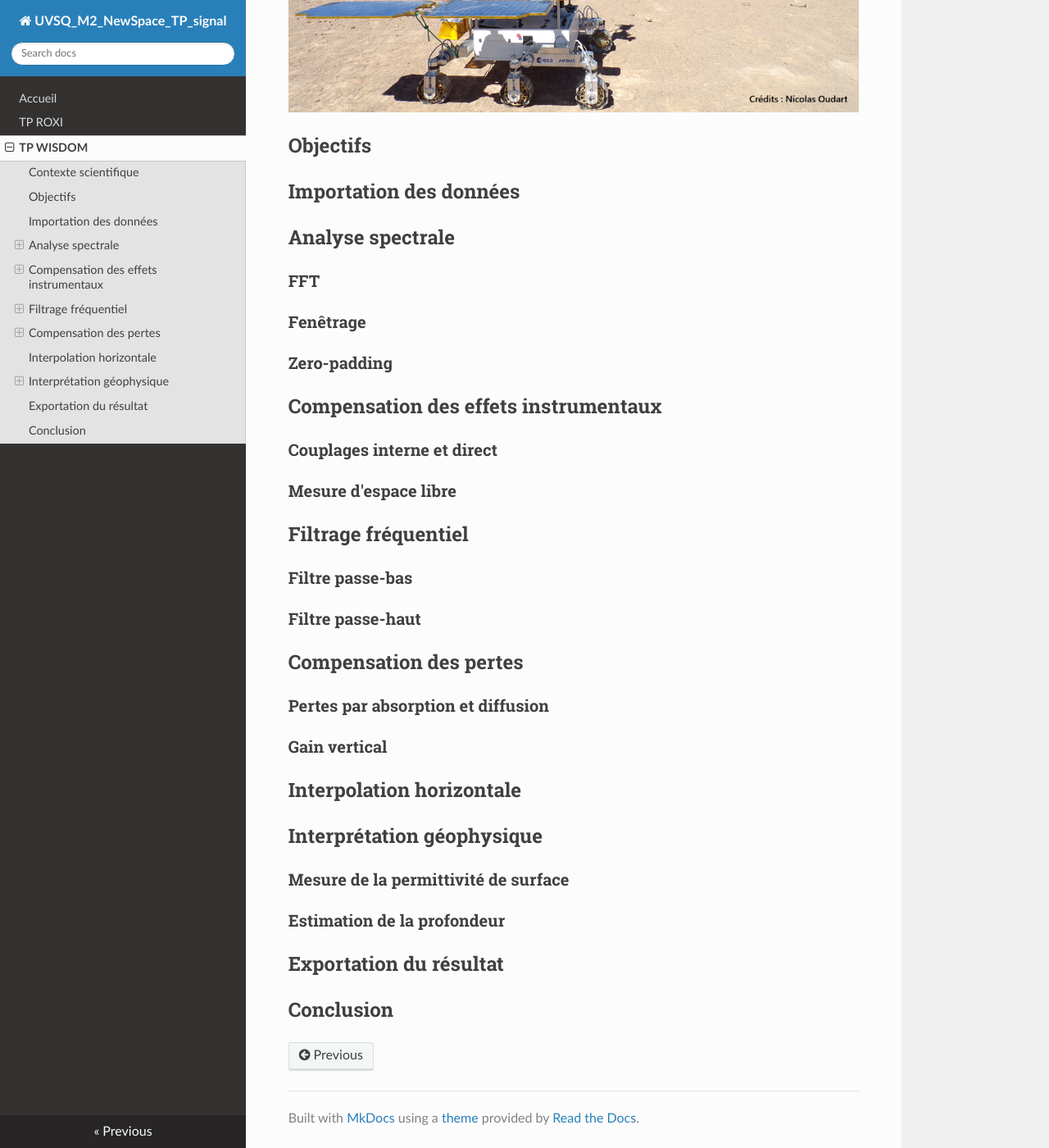
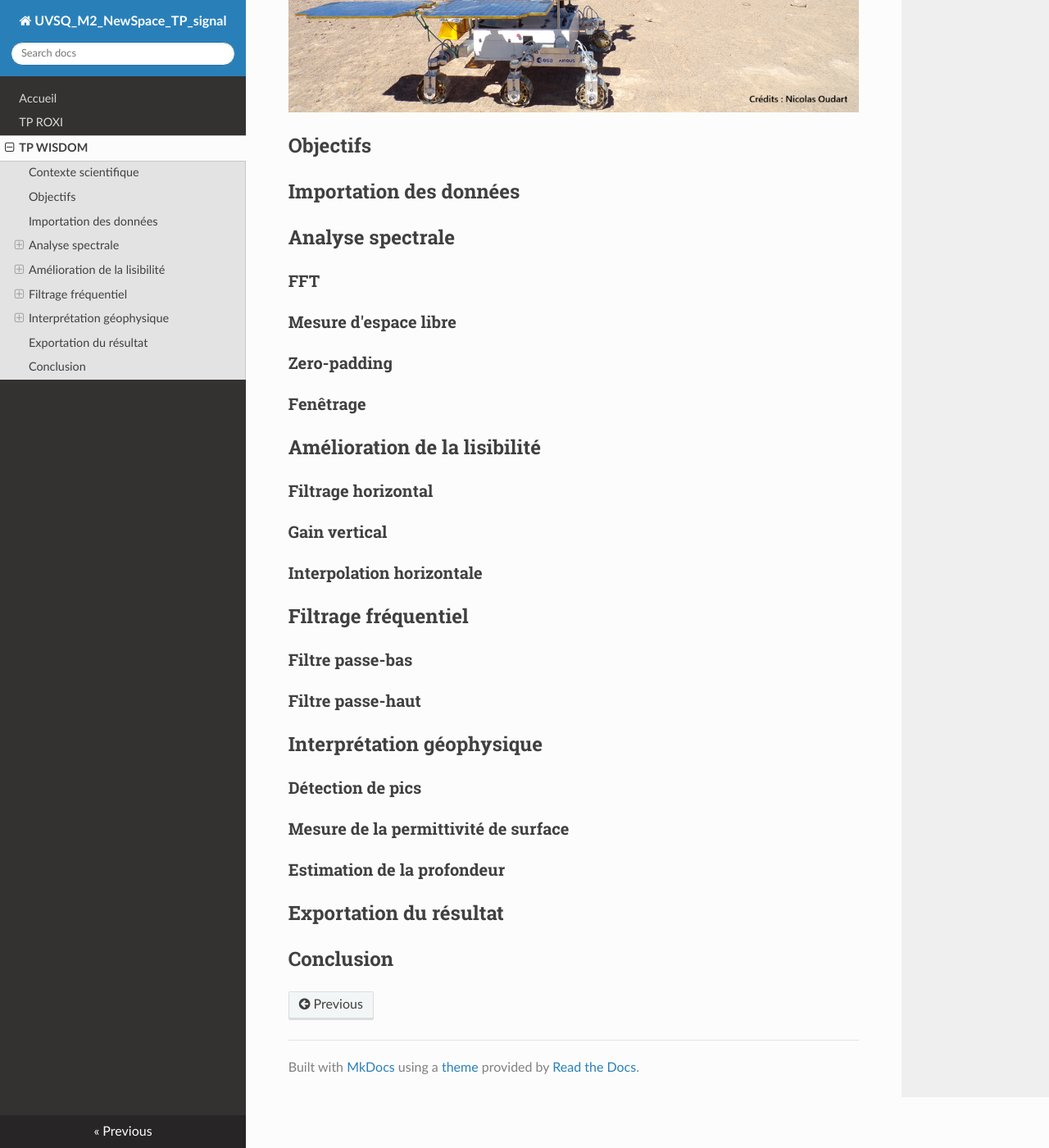
Before and after one commit to NicOudart/UVSQ_M2_NewSpace_TP_signal, an MkDocs documentation site: the page built from docs/TP_WISDOM.md, in a window 1280 px wide and 1400 px high, scrolled down 1421 px. Shown: the whole window at 82% size. Built offline with MkDocs 1.6.1, drawn with Linux system fonts in a browser that asks for light colours; nearby versions of some CDN libraries.

Commit message:
-Progress on WISDOM.

```diff
--- a/docs/TP_WISDOM.md
+++ b/docs/TP_WISDOM.md
@@ -37,15 +37,19 @@ Il donnera aussi un **contexte géophysique** aux échantillons récoltés.
 
 ### FFT
 
-### Fenêtrage
+### Mesure d'espace libre
 
 ### Zero-padding
 
-## Compensation des effets instrumentaux
+### Fenêtrage
 
-### Couplages interne et direct
+## Amélioration de la lisibilité
 
-### Mesure d'espace libre
+### Filtrage horizontal
+
+### Gain vertical
+
+### Interpolation horizontale
 
 ## Filtrage fréquentiel
 
@@ -53,15 +57,9 @@ Il donnera aussi un **contexte géophysique** aux échantillons récoltés.
 
 ### Filtre passe-haut
 
-## Compensation des pertes
+## Interprétation géophysique
 
-### Pertes par absorption et diffusion
-
-### Gain vertical
-
-## Interpolation horizontale
-
-## Interprétation géophysique
+### Détection de pics
 
 ### Mesure de la permittivité de surface
 
```
